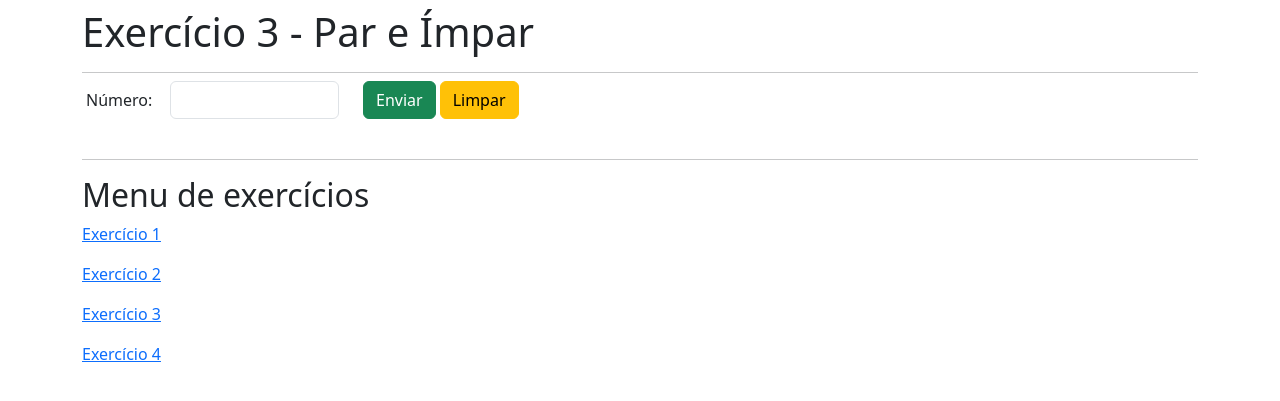
After one commit to ViictorWebTech/Trabalhos-IFSP-DWS-2, a PHP site: the page made by Trabalho 2° Bim - 2° Info/Estruturas de Decisão e Repetição/03 - Número Par e Ímpar/inserir.php in a window 1280 px wide. The commit adds this page. Shown: the top 401 px of the page. Run offline with PHP 8.4, Linux system fonts and the light colour scheme.

Commit message:
:sparkles: feat: Atividades que faltavam

```diff
--- a/Trabalho 2° Bim - 2° Info/Estruturas de Decisão e Repetição/Número Maior (Ordenação) - 01/ordenador.php
+++ b/Trabalho 2° Bim - 2° Info/Estruturas de Decisão e Repetição/01 - Número Maior (Ordenação)/ordenador.php
@@ -40,9 +40,3 @@ require 'header.php'
 require '../footer.php'
 
 ?>
-
-
-<script src="https://cdn.jsdelivr.net/npm/bootstrap@5.3.0-alpha3/dist/js/bootstrap.bundle.min.js" integrity="sha384-ENjdO4Dr2bkBIFxQpeoTz1HIcje39Wm4jDKdf19U8gI4ddQ3GYNS7NTKfAdVQSZe" crossorigin="anonymous"></script>
-</body>
-
-</html>
--- /dev/null
+++ b/Trabalho 2° Bim - 2° Info/Estruturas de Decisão e Repetição/03 - Número Par e Ímpar/header.php
@@ -0,0 +1,29 @@
+<!DOCTYPE html>
+<html lang="pt-BR">
+
+<head>
+    <meta charset="UTF-8">
+    <meta http-equiv="X-UA-Compatible" content="IE=edge">
+    <meta name="viewport" content="width=device-width, initial-scale=1.0">
+    <title>Exercício 3</title>
+
+    <link href="https://cdn.jsdelivr.net/npm/bootstrap@5.3.0-alpha3/dist/css/bootstrap.min.css" rel="stylesheet" integrity="sha384-KK94CHFLLe+nY2dmCWGMq91rCGa5gtU4mk92HdvYe+M/SXH301p5ILy+dN9+nJOZ" crossorigin="anonymous">
+    <style>
+        .titulo {
+            margin-top: .5em;
+        }
+
+        button {
+            margin-right: .25em;
+        }
+    </style>
+</head>
+
+<body>
+    <div class="container">
+        <header>
+            <div class="titulo">
+                <h1>Exercício 3 - Par e Ímpar</h1>
+                <hr>
+            </div>
+        </header>
--- /dev/null
+++ b/Trabalho 2° Bim - 2° Info/Estruturas de Decisão e Repetição/03 - Número Par e Ímpar/inserir.php
@@ -0,0 +1,72 @@
+<?php
+
+require 'header.php'
+
+?>
+
+<main>
+    <section class="espaco mb-4">
+        <span class="formulario">
+            <form action="?" method="GET" class="row gy-2 gx-3">
+                <span class="row mb-3">
+                    <span class="col-3 d-flex">
+                        <label for="num" class="col-form-label col-4">Número: </label>
+                        <span class="col-8">
+                            <input type="number" class="form-control" name="num" title="Número" required>
+                        </span>
+                    </span>
+                    <span class="col-3 d-flex">
+                        <button type="submit" class="btn btn-success">Enviar</button>
+
+                        <button type="reset" class="btn btn-warning">Limpar</button>
+
+                    </span>
+                </span>
+            </form>
+        </span>
+
+    </section>
+    <?php
+    $num = filter_input(INPUT_GET, "num", FILTER_SANITIZE_SPECIAL_CHARS);
+
+    if (isset($_GET['num'])) {
+        if ($num % 2 == 0) {
+            $tipo = "PAR";
+            $conta = "DOBRO";
+            $result = $num * 2;
+            $numf = "<span class='p-3 mb-3 bg-success-subtle text-emphasis-success fs-3 m-2 border border-success border-2'>$num</span>";
+            $tipof = "<span class='p-3 mb-3 bg-success-subtle text-emphasis-success fs-3 m-2 border border-success border-2 me-0'>$tipo</span>";
+            $contaf = "<span class='p-3 mb-3 bg-success-subtle text-emphasis-success fs-3 m-2 border border-success border-2'>$conta</span>";
+            $resultf = "<span class='p-3 mb-3 bg-success-subtle text-emphasis-success fs-3 m-2 border border-success border-2 me-0'>$result</span>";
+        } else {
+            $tipo = "ÍMPAR";
+            $conta = "TRIPLO";
+            $result = $num * 3;
+            $numf = "<span class='p-3 mb-3 bg-warning-subtle text-emphasis-warning fs-3 m-2 border border-warning border-2'>$num</span>";
+            $tipof = "<span class='p-3 mb-3 bg-warning-subtle text-emphasis-warning fs-3 m-2 border border-warning border-2 me-0'>$tipo</span>";
+            $contaf = "<span class='p-3 mb-3 bg-warning-subtle text-emphasis-warning fs-3 m-2 border border-warning border-2'>$conta</span>";
+            $resultf = "<span class='p-3 mb-3 bg-warning-subtle text-emphasis-warning fs-3 m-2 border border-warning border-2 me-0'>$result</span>";
+        }
+        echo "<section class='corpo'>";
+        echo '<div class="row mb-4">';
+        echo "<p>O número $numf é $tipof.</p>";
+        echo "</div>";
+        echo '<div class="row mb-4">';
+        echo "<p>O $contaf de $numf é $resultf.</p>";
+        echo " </div>";
+        echo "</section>";
+    }
+
+    ?>
+
+
+
+
+
+</main>
+
+<?php
+
+require '../footer.php'
+
+?>
--- a/Trabalho 2° Bim - 2° Info/Estruturas de Decisão e Repetição/footer.php
+++ b/Trabalho 2° Bim - 2° Info/Estruturas de Decisão e Repetição/footer.php
@@ -1,8 +1,14 @@
 <hr>
 <h2>Menu de exercícios</h2>
-<p><a href="ordenador.php">Exercício 1</a></p>
-<p><a href="ordenador.php">Exercício 2</a></p>
-<p><a href="ordenador.php">Exercício 3</a></p>
-<p><a href="ordenador.php">Exercício 4</a></p>
+<p><a href="../01%20-%20Número%20Maior%20(Ordenação)/ordenador.php">Exercício 1</a></p>
+<p><a href="../02%20-%20Contador%20Aprimorado/contador.php">Exercício 2</a></p>
+<p><a href="../03%20-%20Número%20Par%20e%20Ímpar/inserir.php">Exercício 3</a></p>
+<p><a href="../04%20-%20Números%20Primos/home.php">Exercício 4</a></p>
 
 </div>
+
+
+<script src="https://cdn.jsdelivr.net/npm/bootstrap@5.3.0-alpha3/dist/js/bootstrap.bundle.min.js" integrity="sha384-ENjdO4Dr2bkBIFxQpeoTz1HIcje39Wm4jDKdf19U8gI4ddQ3GYNS7NTKfAdVQSZe" crossorigin="anonymous"></script>
+</body>
+
+</html>
--- a/Trabalho 2° Bim - 2° Info/Estruturas de Decisão e Repetição/index.php
+++ b/Trabalho 2° Bim - 2° Info/Estruturas de Decisão e Repetição/index.php
@@ -1,5 +1,5 @@
 <?php
 
-header("Location: ./Número%20Maior%20(Ordenação)%20-%2001/ordenador.php")
+header("Location: ./01%20-%20Número%20Maior%20(Ordenação)/ordenador.php")
 
 ?>
```
Also changed, not shown: Trabalho 2° Bim - 2° Info/Estruturas de Decisão e Repetição/02 - Contador Aprimorado/contador.php (added, +42 -0 lines), Trabalho 2° Bim - 2° Info/Estruturas de Decisão e Repetição/02 - Contador Aprimorado/exibicao.php (added, +56 -0 lines), Trabalho 2° Bim - 2° Info/Estruturas de Decisão e Repetição/02 - Contador Aprimorado/header.php (added, +33 -0 lines), Trabalho 2° Bim - 2° Info/Estruturas de Decisão e Repetição/04 - Números Primos/header.php (added, +29 -0 lines), Trabalho 2° Bim - 2° Info/Estruturas de Decisão e Repetição/04 - Números Primos/home.php (added, +63 -0 lines), Trabalho 2° Bim - 2° Info/Estruturas de Decisão e Repetição/01 - Número Maior (Ordenação)/header.php (renamed from Trabalho 2° Bim - 2° Info/Estruturas de Decisão e Repetição/Número Maior (Ordenação) - 01/header.php), Trabalho 2° Bim - 2° Info/Estruturas de Decisão e Repetição/01 - Número Maior (Ordenação)/ordenado.php (renamed from Trabalho 2° Bim - 2° Info/Estruturas de Decisão e Repetição/Número Maior (Ordenação) - 01/ordenado.php).
